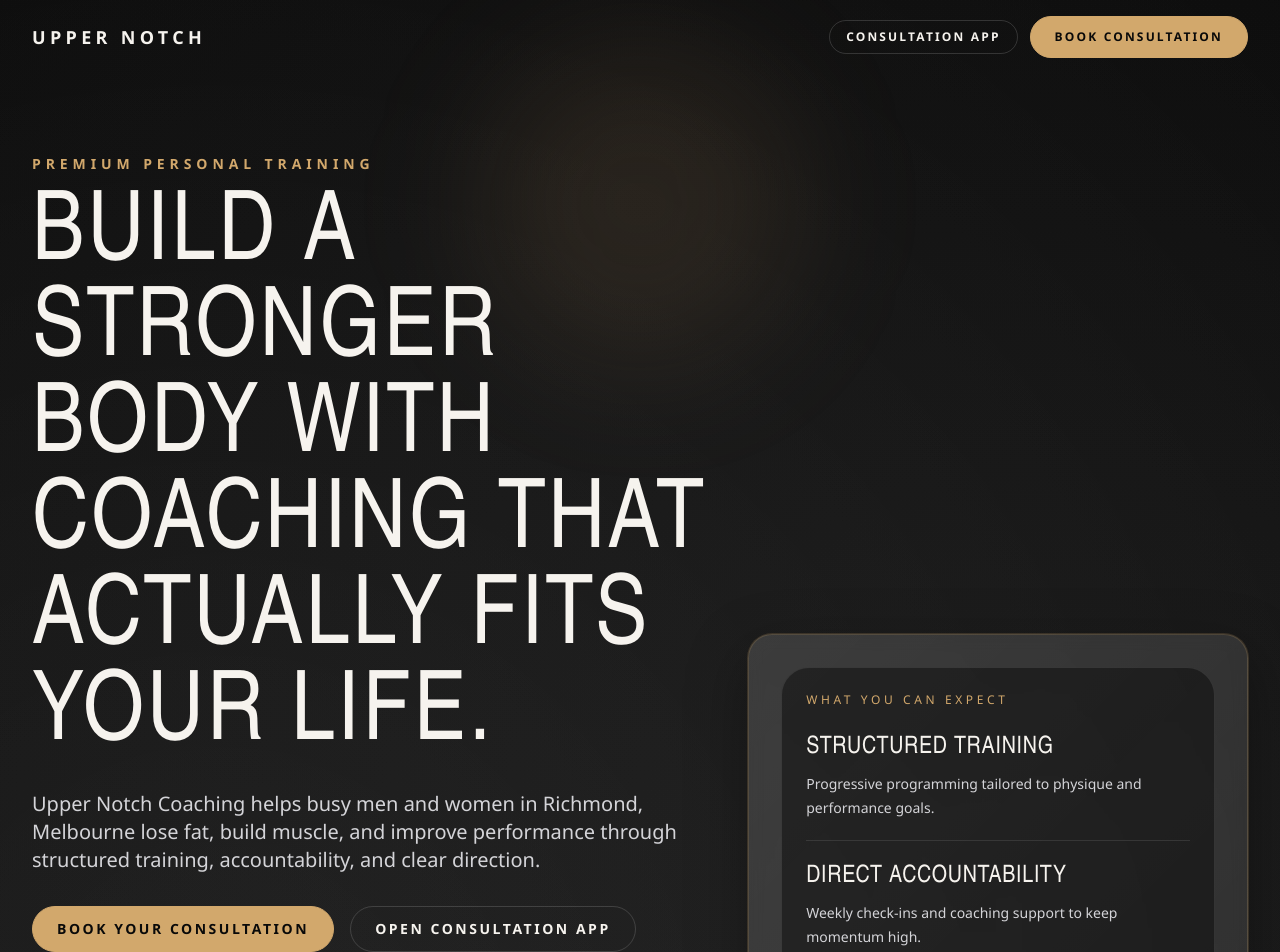
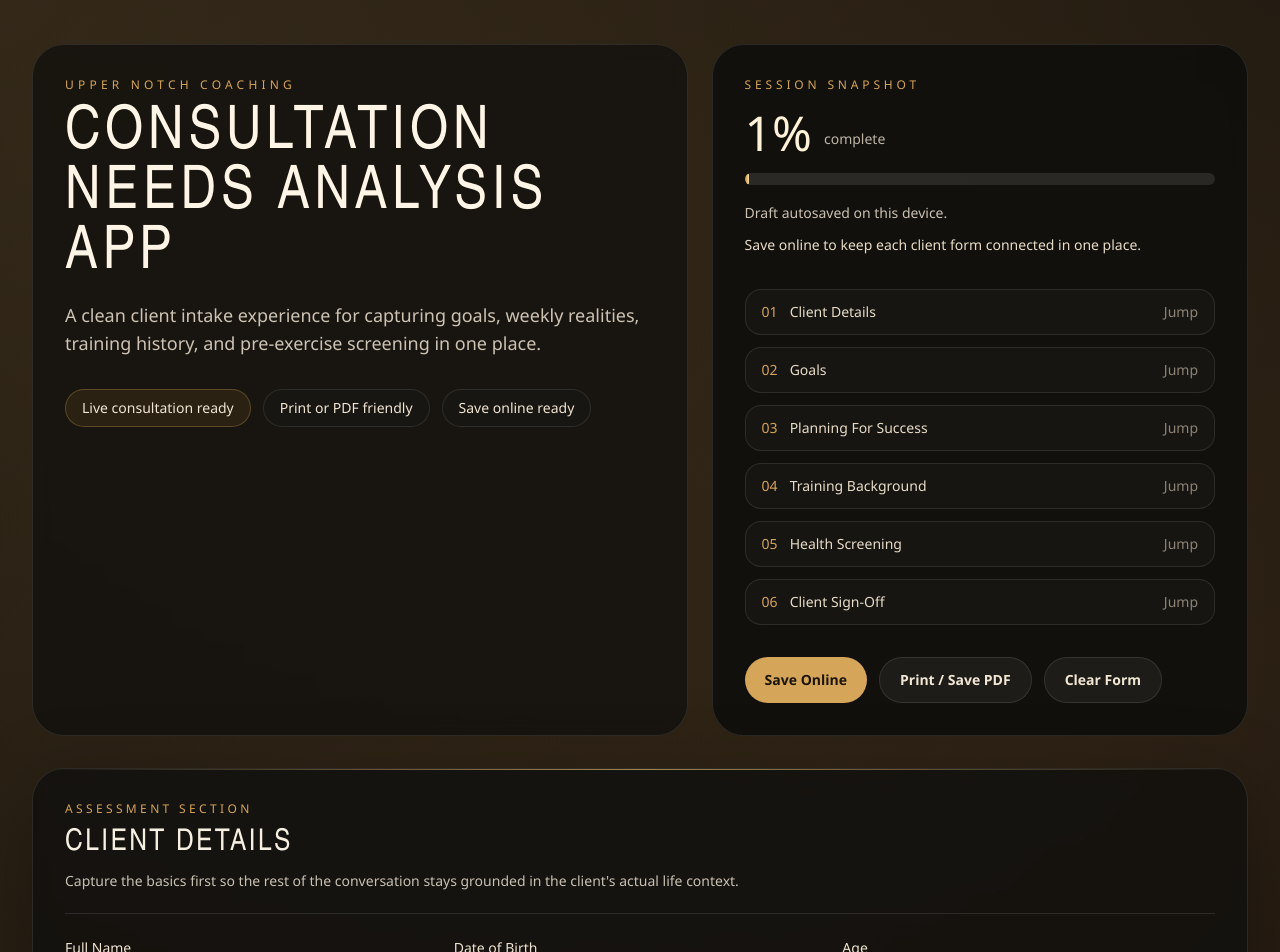
Before and after one commit to stetik-ps4slim/consultation-needs-app, a Next.js app: page / in a window 1280 px wide. Shown: the part 20-972 px from the top of the page. Built offline with nearby package versions, Linux system fonts and the light colour scheme.

Commit message:
Make consultation app homepage

```diff
--- /dev/null
+++ b/app/landing/page.tsx
@@ -0,0 +1,23 @@
+import { AboutSection } from "@/components/sections/about-section";
+import { BookingSection } from "@/components/sections/booking-section";
+import { CtaBanner } from "@/components/sections/cta-banner";
+import { FaqSection } from "@/components/sections/faq-section";
+import { HeroSection } from "@/components/sections/hero-section";
+import { LeadFormSection } from "@/components/sections/lead-form-section";
+import { ResultsSection } from "@/components/sections/results-section";
+import { ServicesSection } from "@/components/sections/services-section";
+
+export default function LandingPage() {
+  return (
+    <main className="overflow-x-hidden">
+      <HeroSection />
+      <AboutSection />
+      <ServicesSection />
+      <ResultsSection />
+      <FaqSection />
+      <LeadFormSection />
+      <BookingSection />
+      <CtaBanner />
+    </main>
+  );
+}
--- a/app/page.tsx
+++ b/app/page.tsx
@@ -1,23 +1,12 @@
-import { AboutSection } from "@/components/sections/about-section";
-import { BookingSection } from "@/components/sections/booking-section";
-import { CtaBanner } from "@/components/sections/cta-banner";
-import { FaqSection } from "@/components/sections/faq-section";
-import { HeroSection } from "@/components/sections/hero-section";
-import { LeadFormSection } from "@/components/sections/lead-form-section";
-import { ResultsSection } from "@/components/sections/results-section";
-import { ServicesSection } from "@/components/sections/services-section";
+import type { Metadata } from "next";
+import { ConsultationIntakeApp } from "@/components/consultation-intake-app";
+
+export const metadata: Metadata = {
+  title: "Consultation Needs Analysis App",
+  description:
+    "A consultation intake app for collecting client goals, planning details, training background, and pre-exercise screening."
+};
 
 export default function HomePage() {
-  return (
-    <main className="overflow-x-hidden">
-      <HeroSection />
-      <AboutSection />
-      <ServicesSection />
-      <ResultsSection />
-      <FaqSection />
-      <LeadFormSection />
-      <BookingSection />
-      <CtaBanner />
-    </main>
-  );
+  return <ConsultationIntakeApp />;
 }
--- a/components/sections/hero-section.tsx
+++ b/components/sections/hero-section.tsx
@@ -26,7 +26,7 @@ export function HeroSection() {
               Book Your Consultation
             </Button>
             <a
-              href="/consultation-needs"
+              href="/"
               className="inline-flex items-center justify-center rounded-full border border-white/15 px-6 py-3 text-sm font-semibold uppercase tracking-[0.18em] text-ink transition hover:border-accent hover:text-accent"
             >
               Open Consultation App
--- a/components/ui/site-header.tsx
+++ b/components/ui/site-header.tsx
@@ -4,13 +4,13 @@ import { siteContent } from "@/lib/site-content";
 export function SiteHeader() {
   return (
     <header className="container-shell relative z-20 flex flex-col gap-4 pt-5 sm:flex-row sm:items-center sm:justify-between">
-      <a href="#top" className="text-lg font-semibold uppercase tracking-[0.24em] text-ink">
+      <a href="/landing#top" className="text-lg font-semibold uppercase tracking-[0.24em] text-ink">
         {siteContent.brand.shortName}
       </a>
 
       <div className="flex flex-wrap items-center gap-3 sm:justify-end">
         <a
-          href="/consultation-needs"
+          href="/"
           className="inline-flex items-center justify-center rounded-full border border-white/15 px-4 py-2 text-xs font-semibold uppercase tracking-[0.18em] text-ink transition hover:border-accent hover:text-accent"
         >
           Consultation App
```
